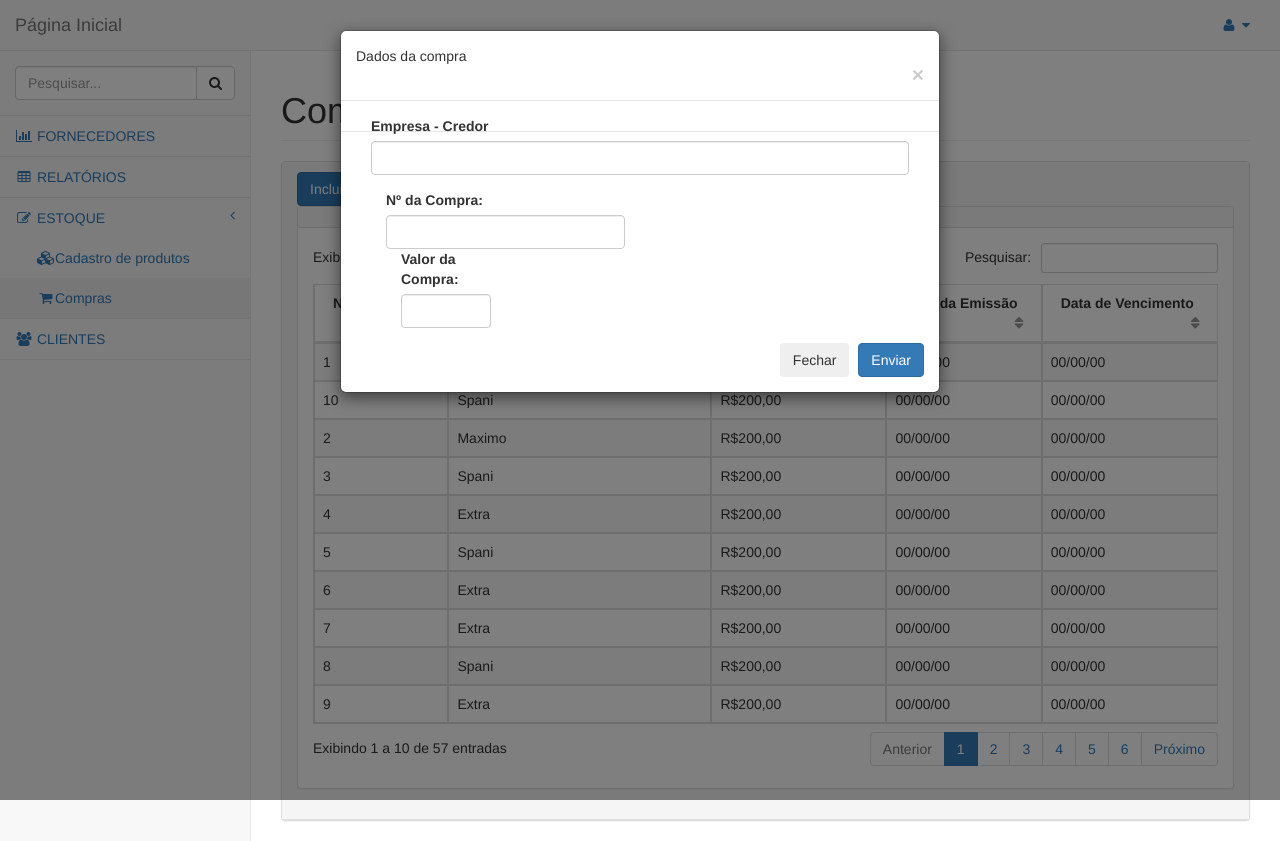
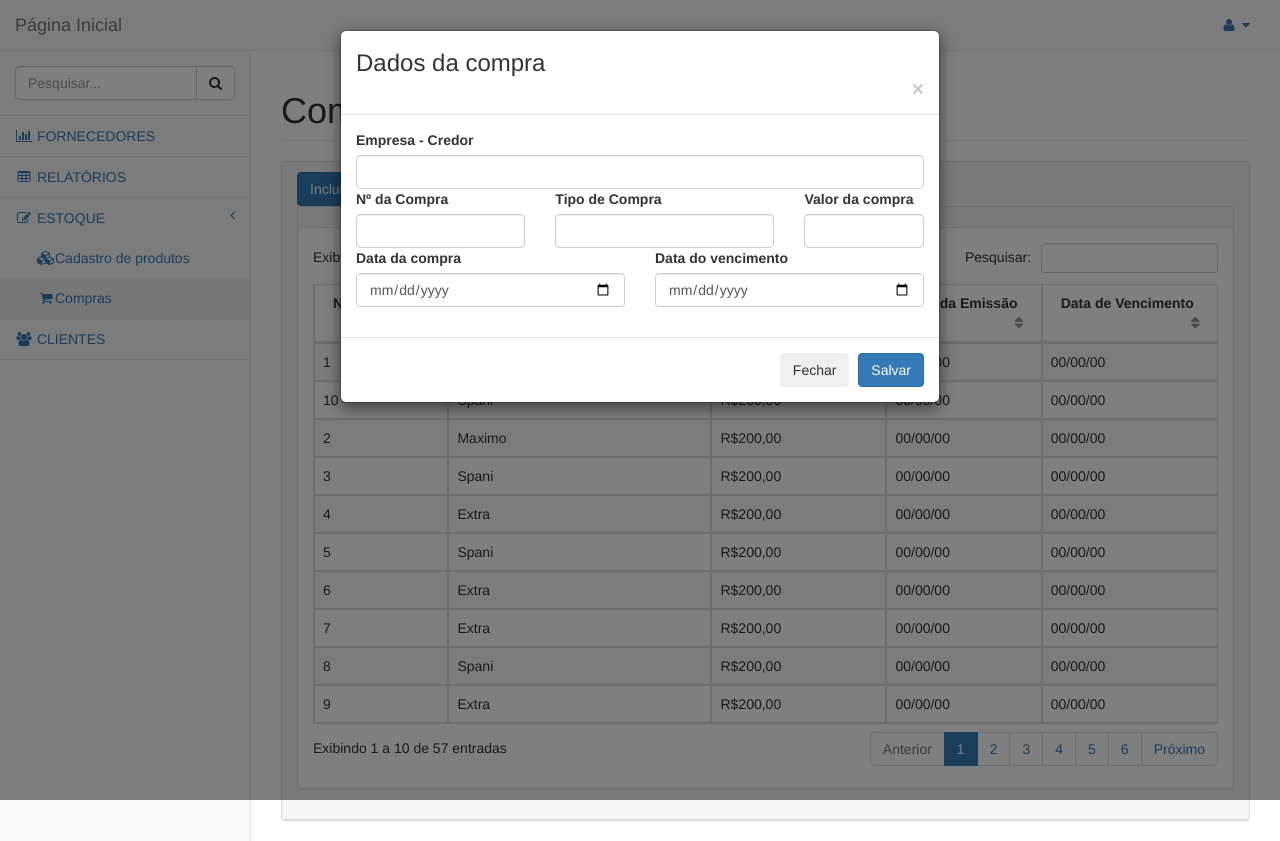
Before and after one commit to diegochavess/intranet, a website: page pages/compras.html in a window 1280 px wide. Both pictures are taken after a click on the button "Incluir nova compra". Drawn offline with nearby package versions, Linux system fonts and the light colour scheme; files that its build step writes are made by us from their sources.

Commit message:
Modal terminado

```diff
--- a/pages/compras.html
+++ b/pages/compras.html
@@ -135,40 +135,50 @@
                                     <div class="modal-dialog" role="document">
                                         <div class="modal-content">
                                             <div class="modal-header">
-                                                <h5 class="modal-title" id="exampleModalLabel">Dados da compra</h5>
+                                                <h3 class="modal-title" id="exampleModalLabel" >Dados da compra</h3>
                                                 <button type="button" class="close" data-dismiss="modal" aria-label="Close">
                                                     <span aria-hidden="true">&times;</span>
                                                 </button>
                                             </div>
                                             <div class="modal-body">
-                                                <form>
-                                                    <div class="form-row">
-                                                        <div class="col-md-12">
-                                                            <div class="form-group">
-                                                                <label for="recipient-name" class="col-form-label">Empresa - Credor</label>
-                                                                <input type="text" class="form-control" id="recipient-name">
+                                                <article class="form-row">
+                                                    <div class="col-12">
+                                                        <form class="form-group" onsubmit="return validar()">
+                                                            <div class="form-row">
+                                                                <label>Empresa - Credor</label>
+                                                                <input type="text" class="form-control" name="empresa"/>
                                                             </div>
-                                                            <div class="form-group">
-                                                                <div class="col-md-6">
-                                                                    <div class="form-group">
-                                                                        <label for="message-text">Nº da Compra:</label>
-                                                                        <input class="form-control" id="message-text">
-                                                                            <div class="col-md-6">
-                                                                                <div class="form-group">
-                                                                                    <label for="message-text">Valor da Compra:</label>
-                                                                                    <input class="form-control" id="message-text">
-                                                                                </div>
-                                                                            </div>
-                                                                    </div>
+                                                            <div class="row">
+                                                                <div class="col-lg-4">
+                                                                <label>Nº da Compra</label>
+                                                                <input type="number" name="ncompra" class="form-control"/>
+                                                                </div>
+                                                                <div class="col-lg-5">
+                                                                    <label>Tipo de Compra</label>
+                                                                    <input type="text" name="tipocompra" class="form-control"/>
+                                                                </div>
+                                                                <div class="col-lg-3">
+                                                                    <label>Valor da compra</label>
+                                                                    <input type="number" name="valorcompra" class="form-control"/>
                                                                 </div>
                                                             </div>
-                                                        </div>
+                                                            <div class="row">
+                                                                <div class="col-lg-6">
+                                                                <label>Data da compra</label>
+                                                                <input type="date" name="datacompra" class="form-control"/>
+                                                                </div>
+                                                                <div class="col-lg-6">
+                                                                    <label>Data do vencimento</label>
+                                                                    <input type="date" name="vencecompra" class="form-control"/>
+                                                                </div>
+                                                            </div>
+                                                        </form>
                                                     </div>
-                                                </form>
+                                                </article>
                                             </div>
                                             <div class="modal-footer">
                                                 <button type="button" class="btn btn-secondary" data-dismiss="modal">Fechar</button>
-                                                <button type="button" class="btn btn-primary">Enviar</button>
+                                                <button type="button" class="btn btn-primary">Salvar</button>
                                             </div>
                                         </div>
                                     </div>
```
